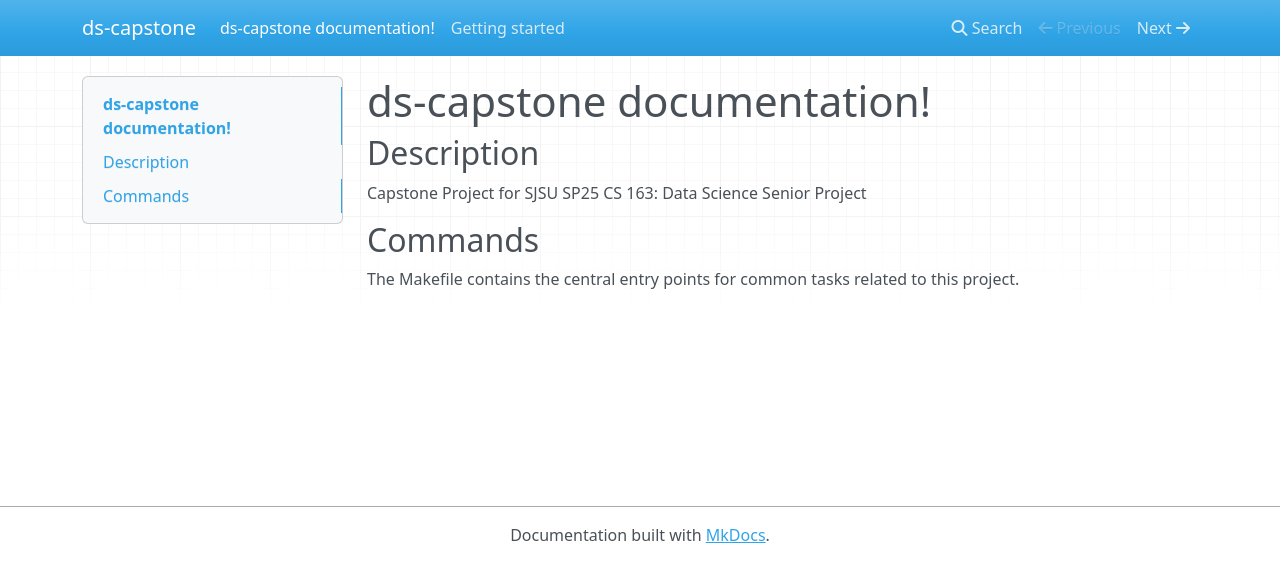
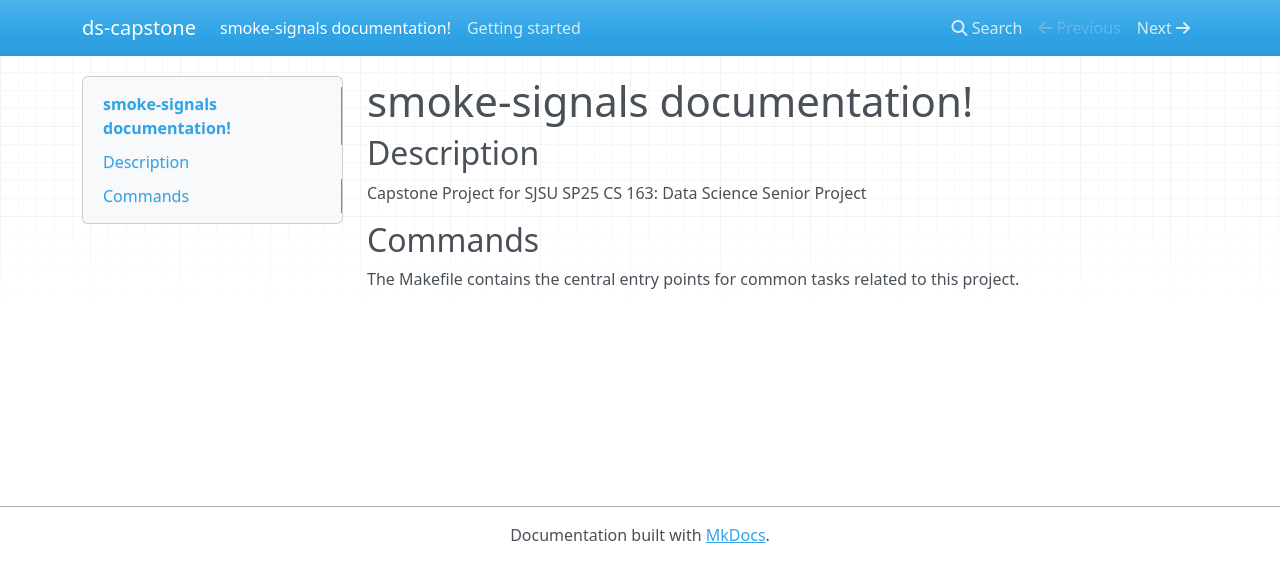
Before and after one commit to jonathan-manzano/smoke-signals, an MkDocs documentation site: the page built from docs/docs/index.md, in a window 1280 px wide. Shown: the top 582 px of the page. Built offline with MkDocs 1.6.1, drawn with Linux system fonts in a browser that asks for light colours; nearby versions of some CDN libraries.

Commit message:
Update docs/docs/index.md

```diff
--- a/docs/docs/index.md
+++ b/docs/docs/index.md
@@ -1,4 +1,4 @@
-# ds-capstone documentation!
+# smoke-signals documentation!
 
 ## Description
 
```
